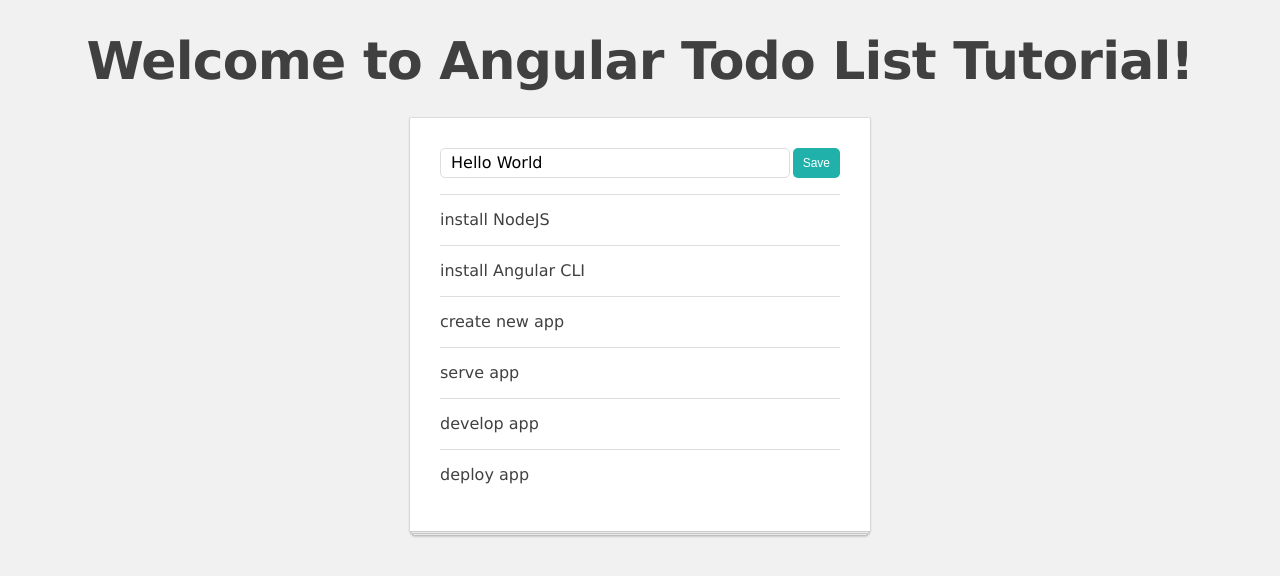
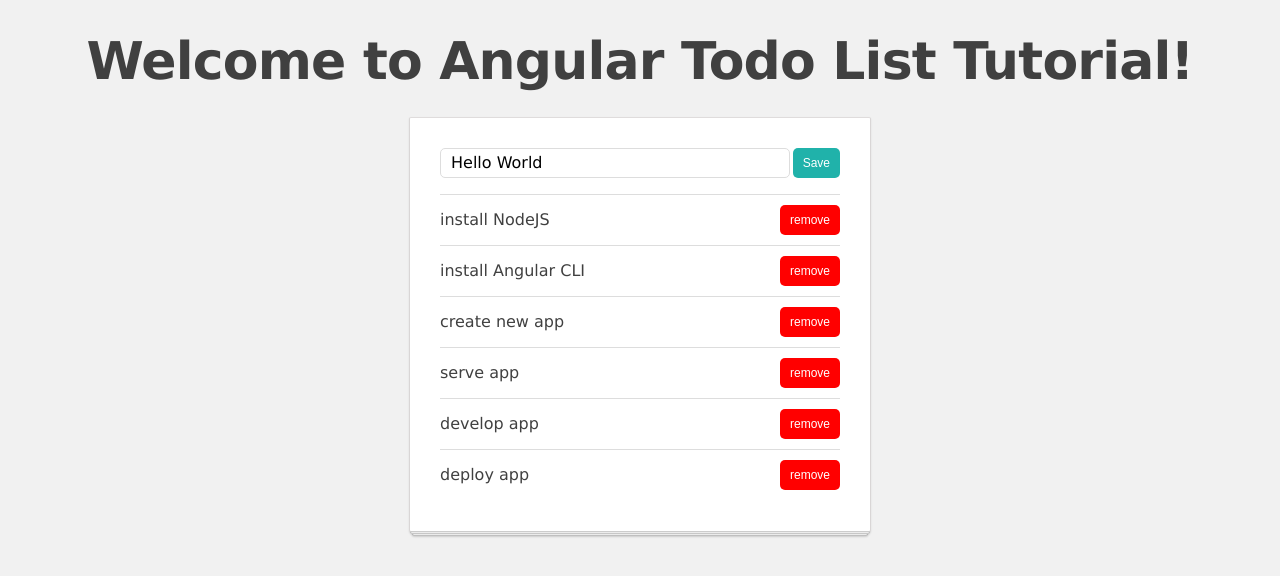
Before and after one commit to JamesSkemp/angular-todo-list-tutorial, an Angular app: page / in a window 1280 px wide. Shown: the top 576 px of the page. Built offline with nearby package versions, Linux system fonts and the light colour scheme.

Commit message:
Add functionality to remove items

```diff
--- a/src/app/list-manager/list-manager.component.html
+++ b/src/app/list-manager/list-manager.component.html
@@ -3,7 +3,9 @@
 
   <ul>
     <li *ngFor="let todoItem of todoList">
-      <app-todo-item [item]="todoItem"></app-todo-item>
+      <app-todo-item
+        [item]="todoItem"
+        (remove)="removeItem($event)"></app-todo-item>
     </li>
   </ul>
 </div>
--- a/src/app/list-manager/list-manager.component.ts
+++ b/src/app/list-manager/list-manager.component.ts
@@ -19,4 +19,8 @@
   addItem(title: string) {
     this.todoListService.addItem({title});
   }
+
+  removeItem(item: TodoItem): void {
+    this.todoListService.deleteItem(item);
+  }
 }
--- a/src/app/todo-item/todo-item.component.html
+++ b/src/app/todo-item/todo-item.component.html
@@ -1,3 +1,5 @@
 <div class="todo-item">
   {{ item.title }}
+
+  <button class="btn btn-red" (click)="removeItem()">remove</button>
 </div>
--- a/src/app/todo-item/todo-item.component.ts
+++ b/src/app/todo-item/todo-item.component.ts
@@ -1,4 +1,4 @@
-import { Component, Input, OnInit } from '@angular/core';
+import { Component, EventEmitter, Input, OnInit, Output } from '@angular/core';
 import { TodoItem } from '../interfaces/todo-item';
 
 @Component({
@@ -8,10 +8,14 @@
 })
 export class TodoItemComponent implements OnInit {
   @Input() item!: TodoItem;
+  @Output() remove: EventEmitter<TodoItem> = new EventEmitter<TodoItem>();
 
   constructor() { }
 
   ngOnInit(): void {
   }
 
+  removeItem(): void {
+    this.remove.emit(this.item);
+  }
 }
```
Also changed, not shown: 1 other file (tests, documents, lock files or other folders).
